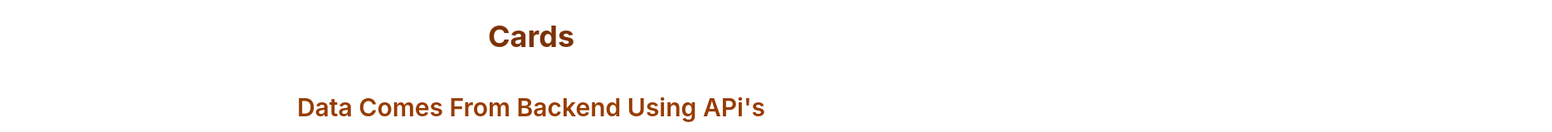
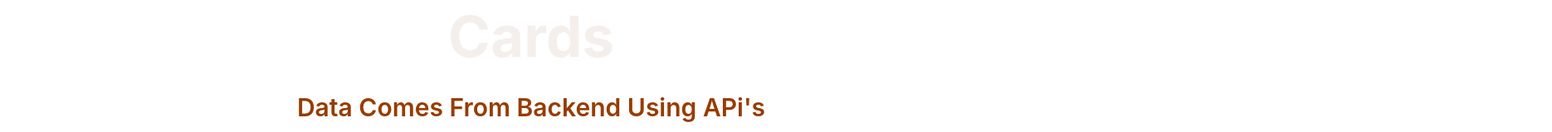
Before and after one commit to MuhammadAli287/my-api-project, a React (Vite) app in the folder frontened/: page / in a window 1280 px wide. Shown: the top 160 px of the page at 83% size, 1870 px wide, since content can reach past the window. Built offline with nearby package versions, Linux system fonts and the light colour scheme; no server answers.

Commit message:
final change in frontend

```diff
--- a/frontened/src/App.jsx
+++ b/frontened/src/App.jsx
@@ -80,7 +80,7 @@ useEffect(()=>{
   return(
     <>
     {/* product sec  */}
-    <h1 className=" p-6 text-center text-4xl font-bold font-sans text-amber-900 ">Cards </h1>
+    <h1 className=" p-6 text-center text-4xl font-bold animate-ping font-sans text-amber-900 ">Cards </h1>
     <h1 className=" p-6 text-center text-3xl font-semibold font-sans text-amber-800 ">Data Comes From Backend Using APi's </h1>
 
     <section>
```
